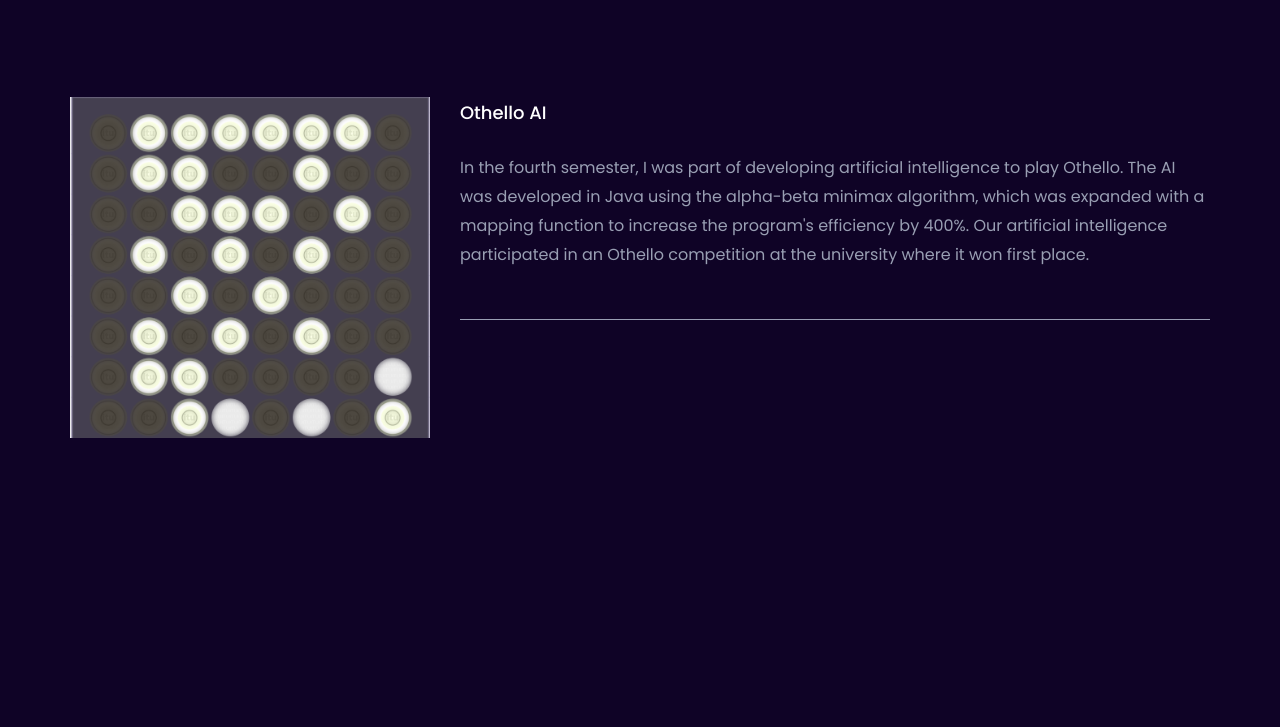
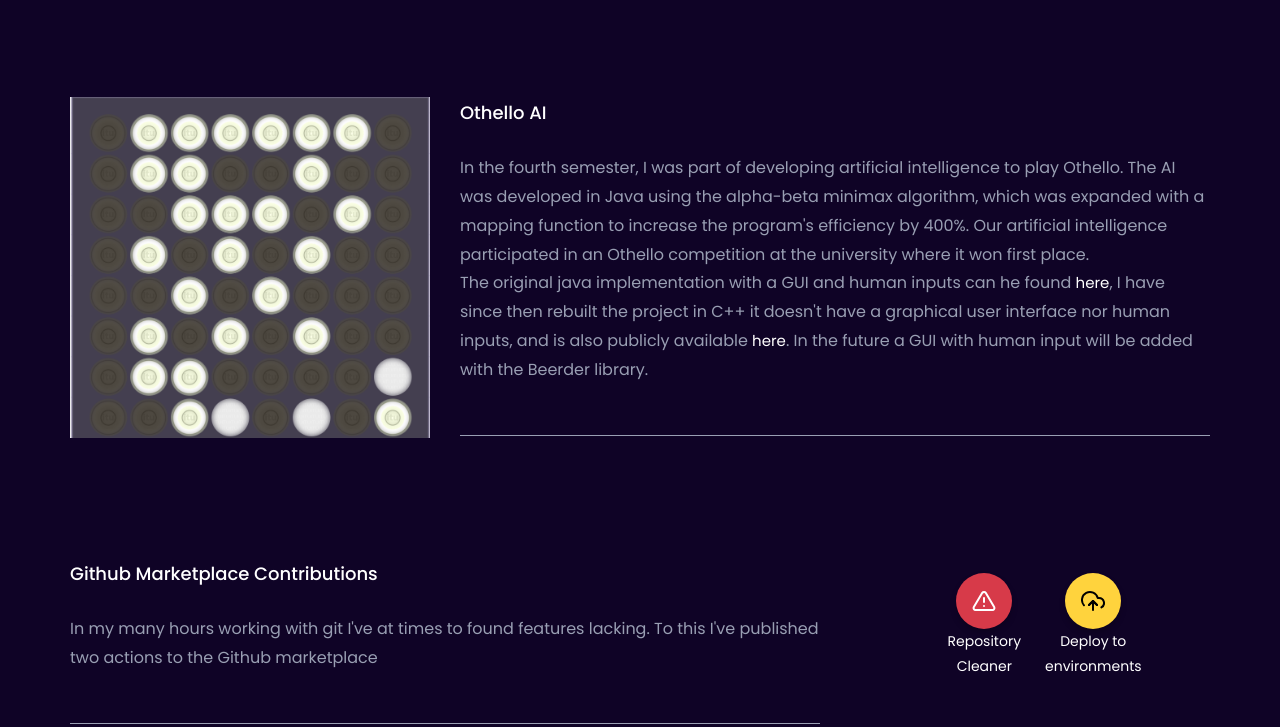
Before and after one commit to ThorLL/ThorLL.github.io, a plain HTML site: page index.html in a window 1280 px wide. Shown: the part 4811-5538 px from the top of the page. Before the commit the page ends 5369 px from the top, so only its background shows below. Drawn offline with nearby package versions, Linux system fonts and the light colour scheme.

Commit message:
Github Marketplace Contributions

```diff
--- a/index.html
+++ b/index.html
@@ -426,8 +426,51 @@
                     </h3>
                     <p>
                         In the fourth semester, I was part of developing artificial intelligence to play Othello. The AI was developed in Java using the alpha-beta minimax algorithm, which was expanded with a mapping function to increase the program's efficiency by 400%. Our artificial intelligence participated in an Othello competition at the university where it won first place.
+                        <br>
+                        The original java implementation with a GUI and human inputs can he found <a style="font-size: 15px" href="https://github.com/ThorLL/IAI_Othello">here</a>, I have since then rebuilt the project in C++ it doesn't have a graphical user interface nor human inputs, and is also publicly available <a style="font-size: 15px" href="https://github.com/ThorLL/Othello-AI">here</a>. In the future a GUI with human input will be added with the Beerder library.
                     </p>
                 </div>
+            </div>
+            <div class="row" style="padding-top: 100px;">
+                <div class="col-sm-8 single-about-txt">
+                    <h3>
+                        Github Marketplace Contributions
+                    </h3>
+                    <p>
+                        In my many hours working with git I've at times to found features lacking. To this I've published two actions to the Github marketplace
+                    </p>
+                </div>
+                <div class="col-sm-1"></div>
+                <div class="col-sm-1" style="padding-top: 15px;">
+                    <a href="https://github.com/marketplace/actions/repository-cleaner">
+                        <div class="icon-item">
+                            <div class="icon-detail" title="Click copy alert-triangle" style="background: rgb(215, 58, 73);">
+                                <svg xmlns="http://www.w3.org/2000/svg" width="24" height="24" viewBox="0 0 24 24" fill="none" stroke="currentColor" stroke-width="2" stroke-linecap="round" stroke-linejoin="round" class="feather feather-alert-triangle" color="white">
+                                    <path d="M10.29 3.86L1.82 18a2 2 0 0 0 1.71 3h16.94a2 2 0 0 0 1.71-3L13.71 3.86a2 2 0 0 0-3.42 0z"></path>
+                                    <line x1="12" y1="9" x2="12" y2="13"></line>
+                                    <line x1="12" y1="17" x2="12.01" y2="17"></line>
+                                </svg>
+                            </div>
+                            <p>Repository Cleaner</p>
+                        </div>
+                    </a>
+                </div>
+                <div class="col-sm-1" style="padding-top: 15px;">
+                    <a href="https://github.com/marketplace/actions/deploy-to-environments">
+                        <div class="icon-item">
+                            <div class="icon-detail" title="Click copy upload-cloud" style="background: rgb(255, 211, 61);">
+                                <svg xmlns="http://www.w3.org/2000/svg" width="24" height="24" viewBox="0 0 24 24" fill="none" stroke="currentColor" stroke-width="2" stroke-linecap="round" stroke-linejoin="round" class="feather feather-upload-cloud" color="black">
+                                    <polyline points="16 16 12 12 8 16"></polyline>
+                                    <line x1="12" y1="12" x2="12" y2="21"></line>
+                                    <path d="M20.39 18.39A5 5 0 0 0 18 9h-1.26A8 8 0 1 0 3 16.3"></path>
+                                    <polyline points="16 16 12 12 8 16"></polyline>
+                                </svg>
+                            </div>
+                            <p>Deploy to environments</p>
+                        </div>
+                    </a>
+                </div>
+                <div class="col-sm-1"></div>
             </div>
         </div>
     </div>
--- a/style.css
+++ b/style.css
@@ -172,3 +172,20 @@ html {
     cursor: pointer;
     opacity: 1;
 }
+
+.icon-item {
+    text-align: center;
+    font-size: 14px;
+    height: 120px;
+}
+.icon-detail {
+    margin: 0 auto;
+    width: 56px;
+    height: 56px;
+    display: flex;
+    align-items: center;
+    justify-content: center;
+    border-radius: 50%;
+    box-shadow: 0 4px 6px #0003;
+    transition: .4s;
+}
```
